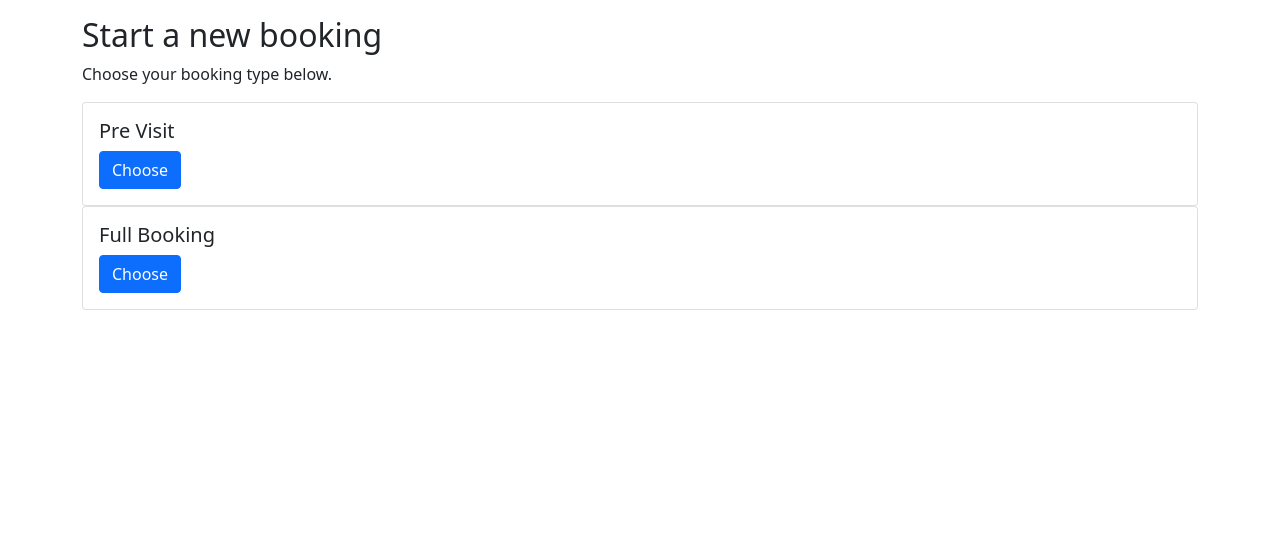
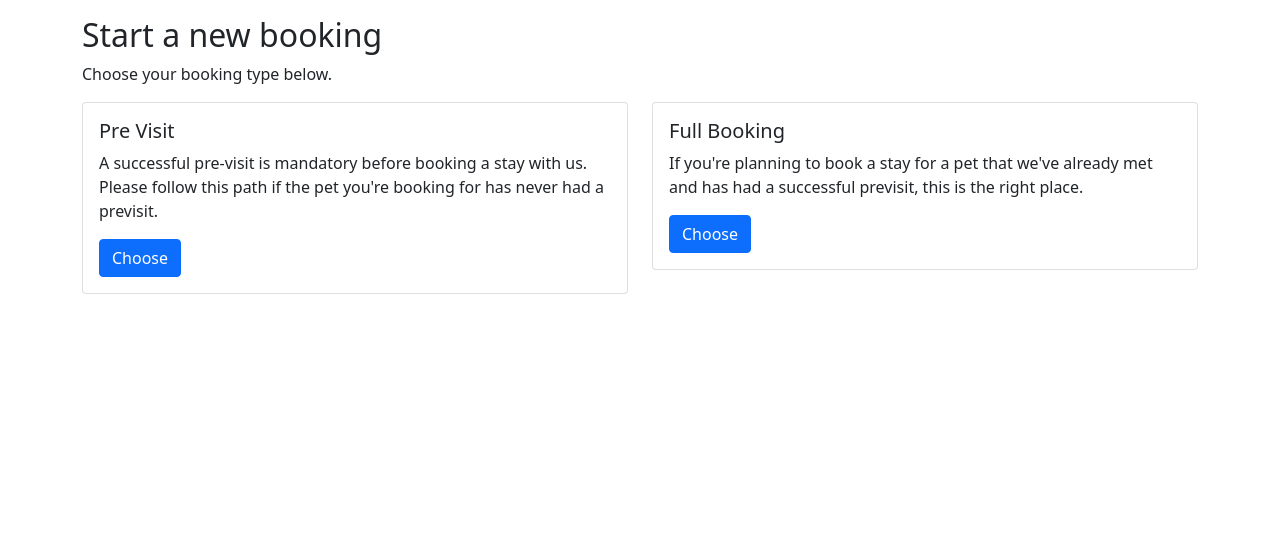
Before and after one commit to ilaria-barletta/pawcation, a Django app: page /start-new-booking in a window 1280 px wide. Shown: the part 56-590 px from the top of the page. Run offline with Django 4.2, Linux system fonts and the light colour scheme; some libraries are stand-ins or nearby versions.

Commit message:
style new booking type form

```diff
--- a/templates/start_new_booking.html
+++ b/templates/start_new_booking.html
@@ -9,16 +9,25 @@
         <div class="col">
             <h2 class="mb-2">Start a new booking</h2>
             <p>Choose your booking type below.</p>
+        </div>
+    </div>
+
+    <div class="row">
+        <div class="col">
             <div class="card">
                 <div class="card-body">
                     <h5 class="card-title">Pre Visit</h5>
+                    <p>A successful pre-visit is mandatory before booking a stay with us. Please follow this path if the pet you're booking for has never had a previsit.</p>
                     <a class="btn btn-primary" href="{% url 'new_pre_visit' %}">Choose</a>
                 </div>
             </div>
+        </div>
 
+        <div class="col">
             <div class="card">
                 <div class="card-body">
                     <h5 class="card-title">Full Booking</h5>
+                    <p>If you're planning to book a stay for a pet that we've already met and has had a successful previsit,  this is the right place.</p>
                     <a class="btn btn-primary" href="{% url 'new_full_booking' %}">Choose</a>
                 </div>
             </div>
```
